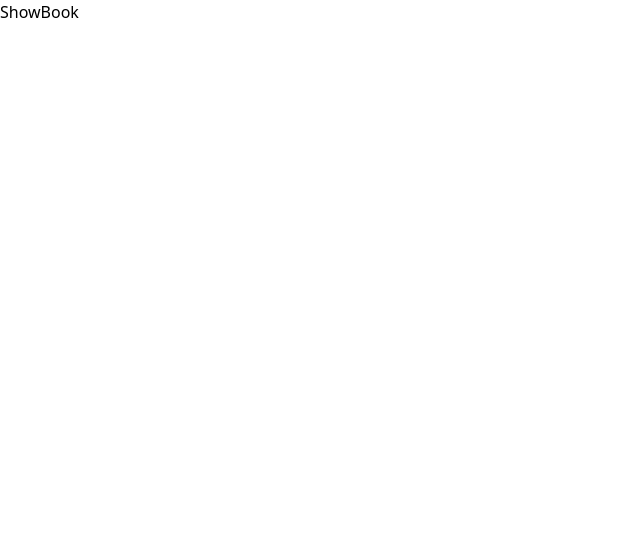
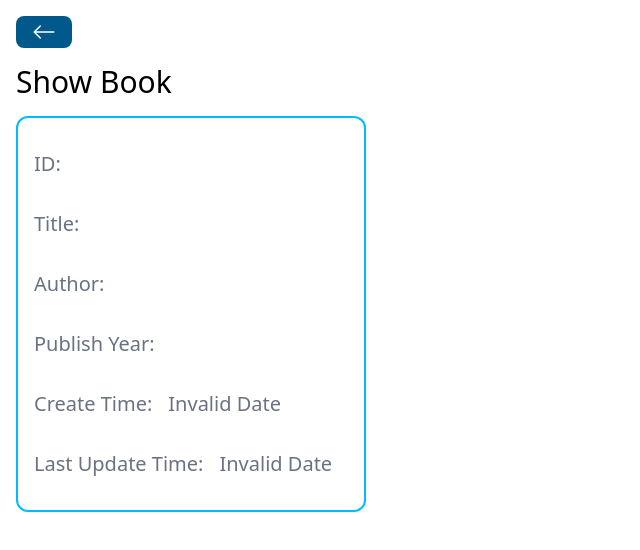
Before and after one commit to ryzac04/mern-bookstore, a React (Vite) app in the folder client/: page /books/details/1 in a window 1280 px wide. Shown: the top 550 px of the page, without its empty margins (0-640 px from the left). Built offline with nearby package versions, Linux system fonts and the light colour scheme; no server answers.

Commit message:
Finished ShowBook component.

```diff
--- /dev/null
+++ b/client/src/components/BackButton.jsx
@@ -0,0 +1,18 @@
+import React from 'react';
+import { Link } from 'react-router-dom';
+import { BsArrowLeft } from 'react-icons/bs';
+
+const BackButton = ({ destination = '/' }) => {
+    return (
+        <div className='flex'>
+            <Link
+                to={destination}
+                className='bg-sky-800 text-white px-4 py-1 rounded-lg w-fit'
+            >
+                <BsArrowLeft className='text-2xl' />
+            </Link>
+        </div>
+    )
+}
+
+export default BackButton
--- a/client/src/pages/ShowBook.jsx
+++ b/client/src/pages/ShowBook.jsx
@@ -1,9 +1,63 @@
-import React from 'react'
+import React, { useEffect, useState } from 'react';
+import axios from 'axios';
+import { useParams } from 'react-router-dom';
+import BackButton from '../components/BackButton';
+import Spinner from '../components/Spinner';
 
 function ShowBook() {
-  return (
-    <div>ShowBook</div>
-  )
+    const [book, setBook] = useState({});
+    const [loading, setLoading] = useState(false);
+    const { id } = useParams();
+
+    useEffect(() => {
+        setLoading(true);
+        axios
+            .get(`http://localhost:5555/books/${id}`)
+            .then((res) => {
+                setBook(res.data);
+                setLoading(false);
+            })
+            .catch((error) => {
+                console.log(error);
+                setLoading(false);
+            })
+    }, []);
+    return (
+        <div className='p-4'>
+            <BackButton />
+            <h1 className='text-3xl my-4'>Show Book</h1>
+            {loading ? (
+                <Spinner />
+            ) : (
+                <div className='flex flex-col border-2 border-sky-400 rounded-xl w-fit p-4'>
+                    <div className='my-4'>
+                        <span className='text-xl mr-4 text-gray-500'>ID:</span>
+                        <span className='text-xl mr-4 text-gray-500'>{book._id}</span>
+                    </div>
+                    <div className='my-4'>
+                        <span className='text-xl mr-4 text-gray-500'>Title:</span>
+                        <span className='text-xl mr-4 text-gray-500'>{book.title}</span>
+                    </div>
+                    <div className='my-4'>
+                        <span className='text-xl mr-4 text-gray-500'>Author:</span>
+                        <span className='text-xl mr-4 text-gray-500'>{book.author}</span>
+                    </div>
+                    <div className='my-4'>
+                        <span className='text-xl mr-4 text-gray-500'>Publish Year:</span>
+                        <span className='text-xl mr-4 text-gray-500'>{book.publishYear}</span>
+                    </div>
+                    <div className='my-4'>
+                        <span className='text-xl mr-4 text-gray-500'>Create Time:</span>
+                        <span className='text-xl mr-4 text-gray-500'>{new Date(book.createdAt).toString()}</span>
+                    </div>
+                    <div className='my-4'>
+                        <span className='text-xl mr-4 text-gray-500'>Last Update Time:</span>
+                        <span className='text-xl mr-4 text-gray-500'>{new Date(book.updatedAt).toString()}</span>
+                    </div>
+                </div>
+            )}
+        </div>
+    )
 }
 
 export default ShowBook
```
